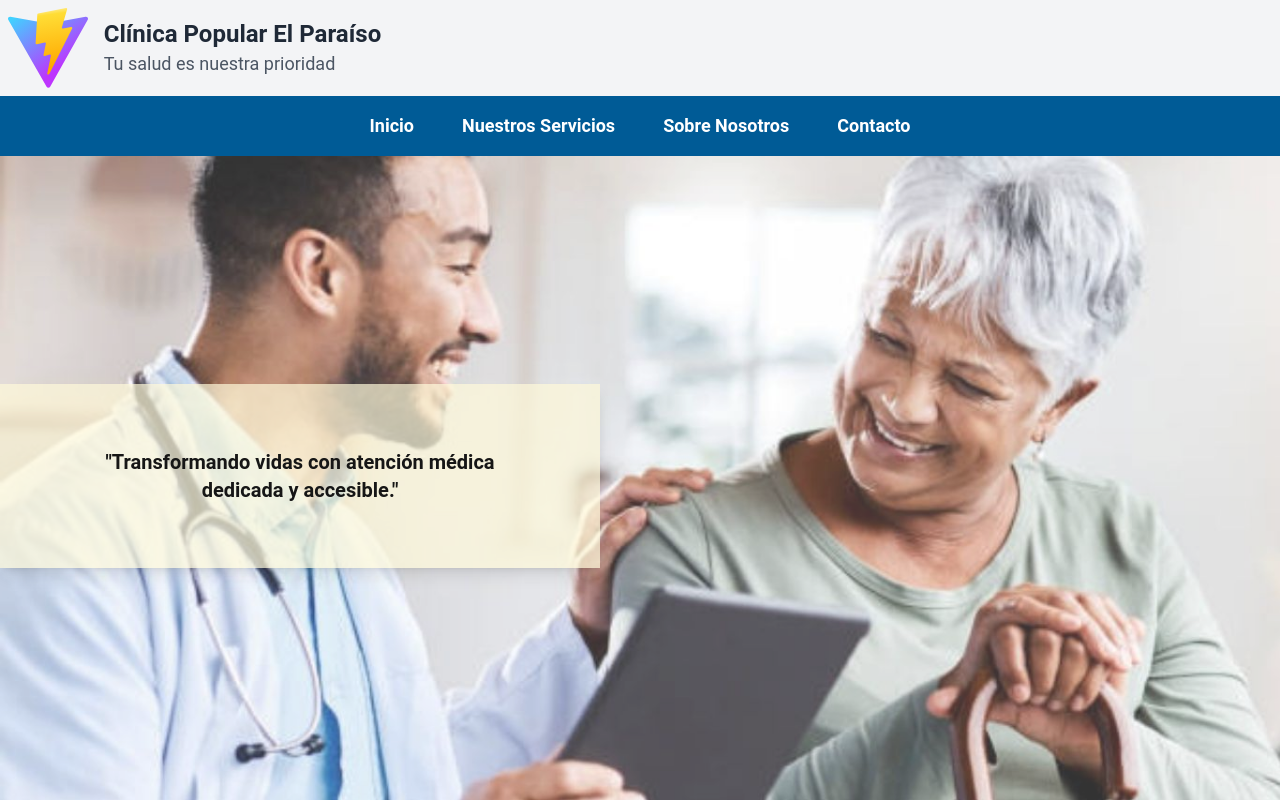
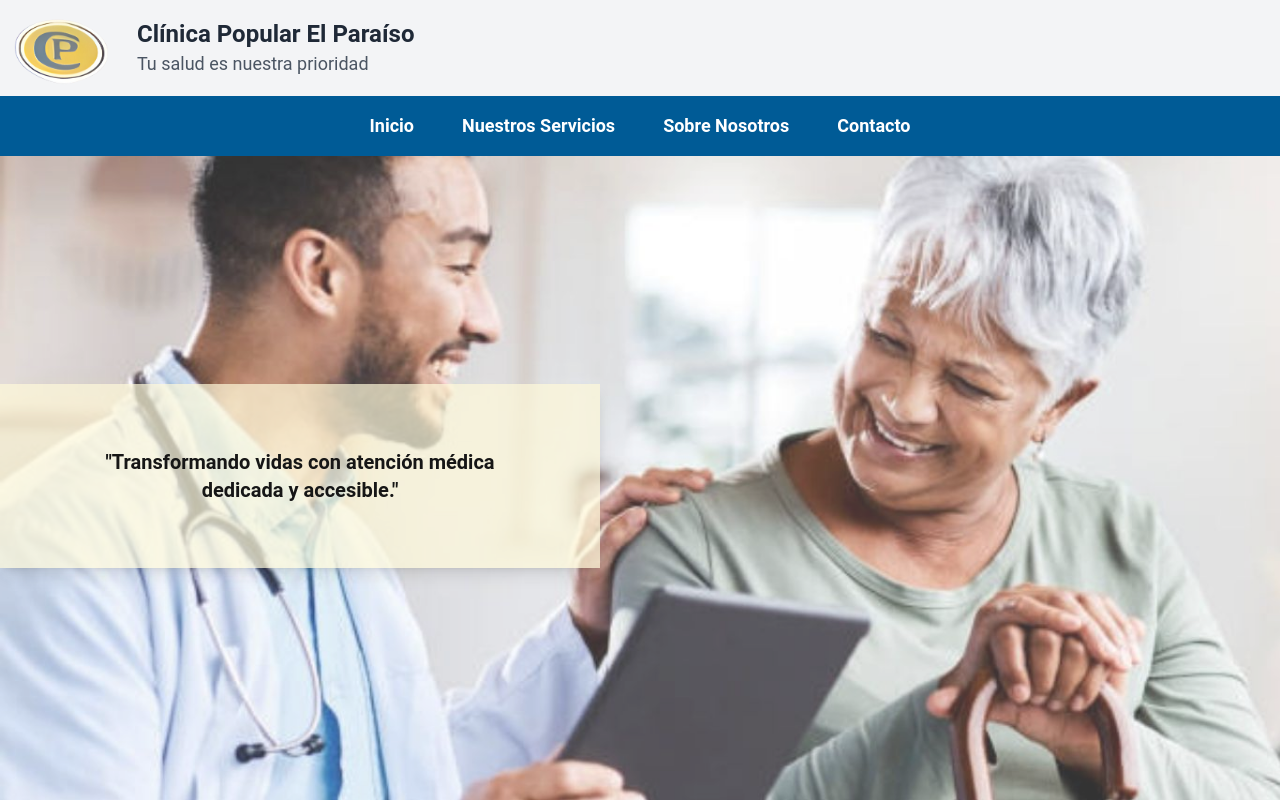
Before and after one commit to Dinver18/Proyecto-Clinica-El-Paraiso, a React (Vite) app: page / in a window 1280 px wide. Shown: the top 800 px of the page. Built offline with nearby package versions, Linux system fonts and the light colour scheme.

Commit message:
Se agrego el logo de la clinica

```diff
--- a/src/components/layouts/Header.tsx
+++ b/src/components/layouts/Header.tsx
@@ -1,8 +1,10 @@
+import Logo from "../../assets/Logo.jpg"
+
 function Header() {
   return (
     <section className="justify-start bg-gray-100 p-2 ">
       <div className="flex items-center">
-        <img src="/vite.svg" alt="Logo" className="h-12 sm:h-20 mr-2 sm:mr-4" />
+        <img src={Logo} alt="Logo" className="h-12 sm:h-20 mr-2 sm:mr-4" />
         <div>
           <h1 className="text-xl sm:text-2xl font-bold text-gray-800">Clínica Popular El Paraíso</h1>
           <p className="text-sm sm:text-lg text-gray-600">Tu salud es nuestra prioridad</p>
```
Also changed, not shown: src/assets/Logo.jpg (added).
